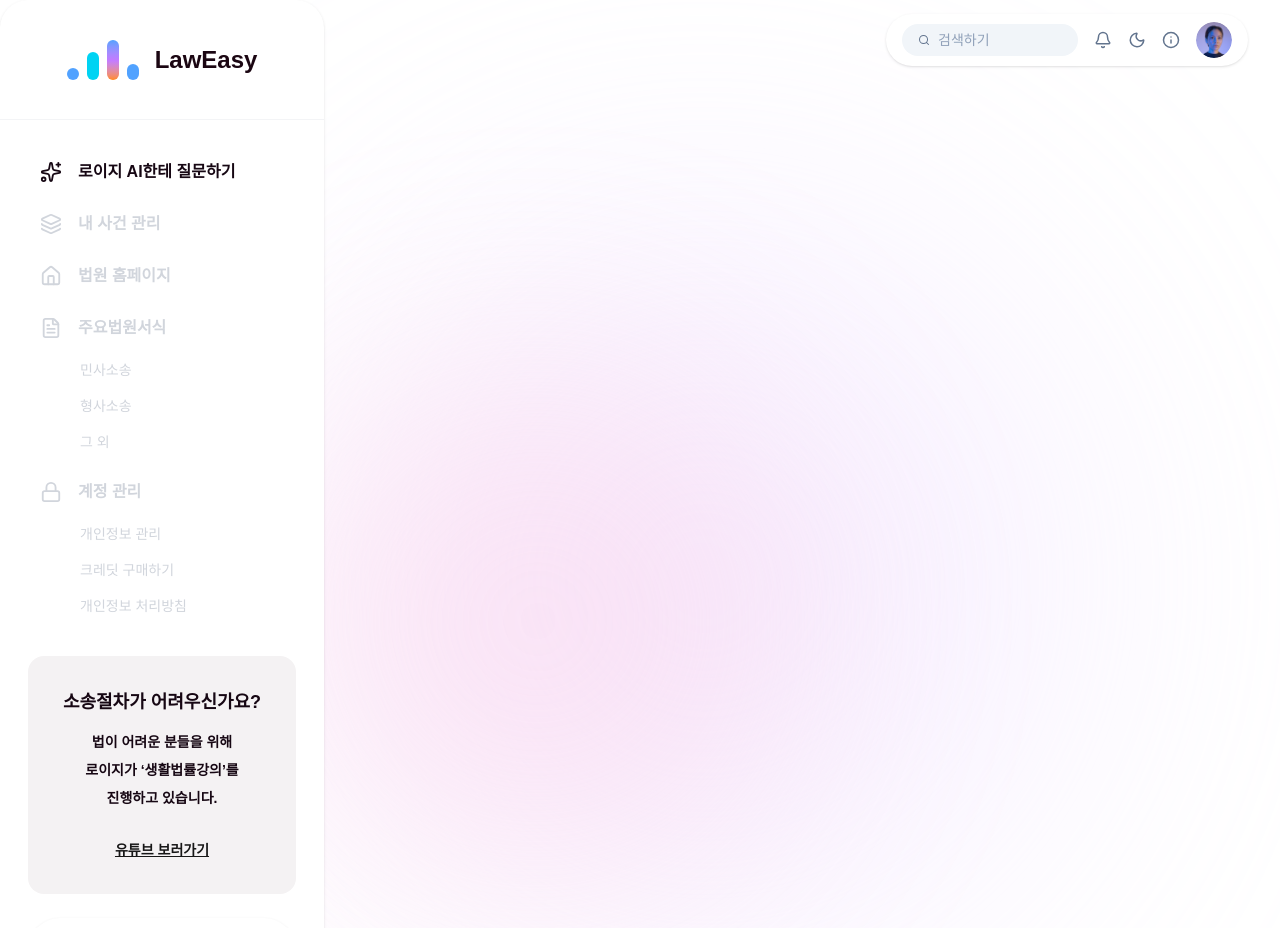
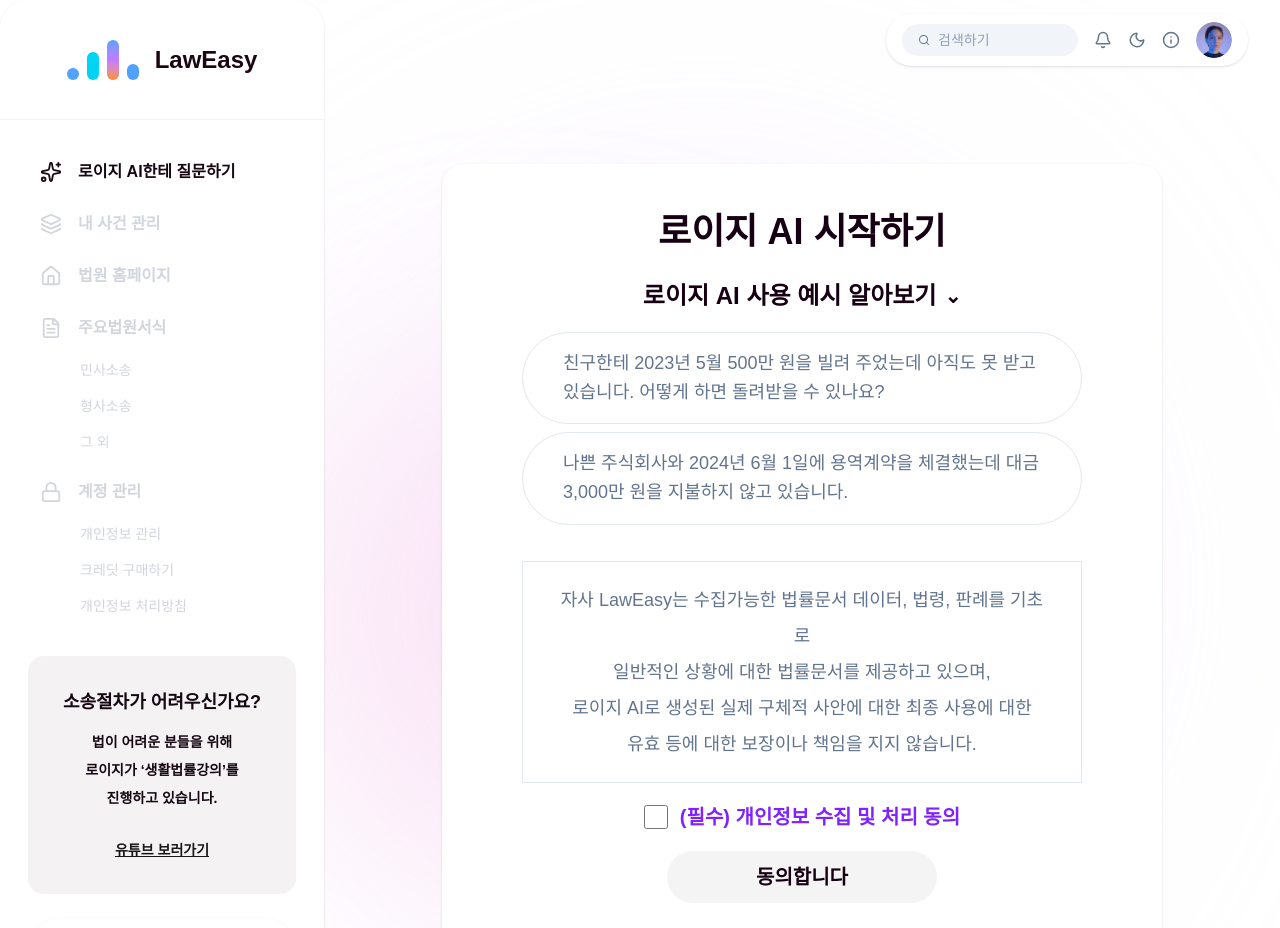
Before and after one commit to ohhoho8/laweasy, a Next.js app: page / in a window 1280 px wide. Shown: the top 928 px of the page. Built offline with nearby package versions, Linux system fonts and the light colour scheme.

Commit message:
feat: 홈 화면 UI 구현

```diff
--- a/app/page.tsx
+++ b/app/page.tsx
@@ -1,12 +1,52 @@
-import Image from "next/image";
-
-
 export default function Home() {
   return (
-    <div className="flex flex-col flex-1 items-center justify-center">
-      <main className="flex flex-1 w-full max-w-3xl flex-col items-center justify-between py-32 px-16 dark:bg-black sm:items-start">
+    <div className="flex min-h-full items-center justify-center pt-8">
+      <section className="w-[720px] rounded-[22px] bg-white px-20 py-12 shadow-sm">
+        <h1 className="text-center text-4xl font-bold text-[#170013]">
+          로이지 AI 시작하기
+        </h1>
 
-      </main>
+        <div className="mt-7 flex items-center justify-center gap-2 text-2xl font-bold text-[#170013]">
+          <span>로이지 AI 사용 예시 알아보기</span>
+          <span className="text-xl">⌄</span>
+        </div>
+
+        <div className="mt-5 space-y-2">
+          <button className="w-full rounded-full border border-slate-200 px-10 py-4 text-left text-lg leading-relaxed text-slate-500">
+            친구한테 2023년 5월 500만 원을 빌려 주었는데 아직도 못 받고 있습니다.
+            어떻게 하면 돌려받을 수 있나요?
+          </button>
+
+          <button className="w-full rounded-full border border-slate-200 px-10 py-4 text-left text-lg leading-relaxed text-slate-500">
+            나쁜 주식회사와 2024년 6월 1일에 용역계약을 체결했는데 대금
+            3,000만 원을 지불하지 않고 있습니다.
+          </button>
+        </div>
+
+        <div className="mt-9 border border-slate-200 px-8 py-5 text-center text-lg leading-9 text-slate-500">
+          자사 LawEasy는 수집가능한 법률문서 데이터, 법령, 판례를 기초로
+          <br />
+          일반적인 상황에 대한 법률문서를 제공하고 있으며,
+          <br />
+          로이지 AI로 생성된 실제 구체적 사안에 대한 최종 사용에 대한
+          <br />
+          유효 등에 대한 보장이나 책임을 지지 않습니다.
+        </div>
+
+        <label className="mt-5 flex cursor-pointer items-center justify-center gap-3 text-xl font-bold text-violet-600">
+          <input
+            type="checkbox"
+            className="h-6 w-6 rounded border-slate-300 accent-violet-600"
+          />
+          <span>(필수) 개인정보 수집 및 처리 동의</span>
+        </label>
+
+        <div className="mt-5 flex justify-center">
+          <button className="w-[270px] rounded-full bg-zinc-100 py-3 text-xl font-bold text-[#170013]">
+            동의합니다
+          </button>
+        </div>
+      </section>
     </div>
   );
 }
```
